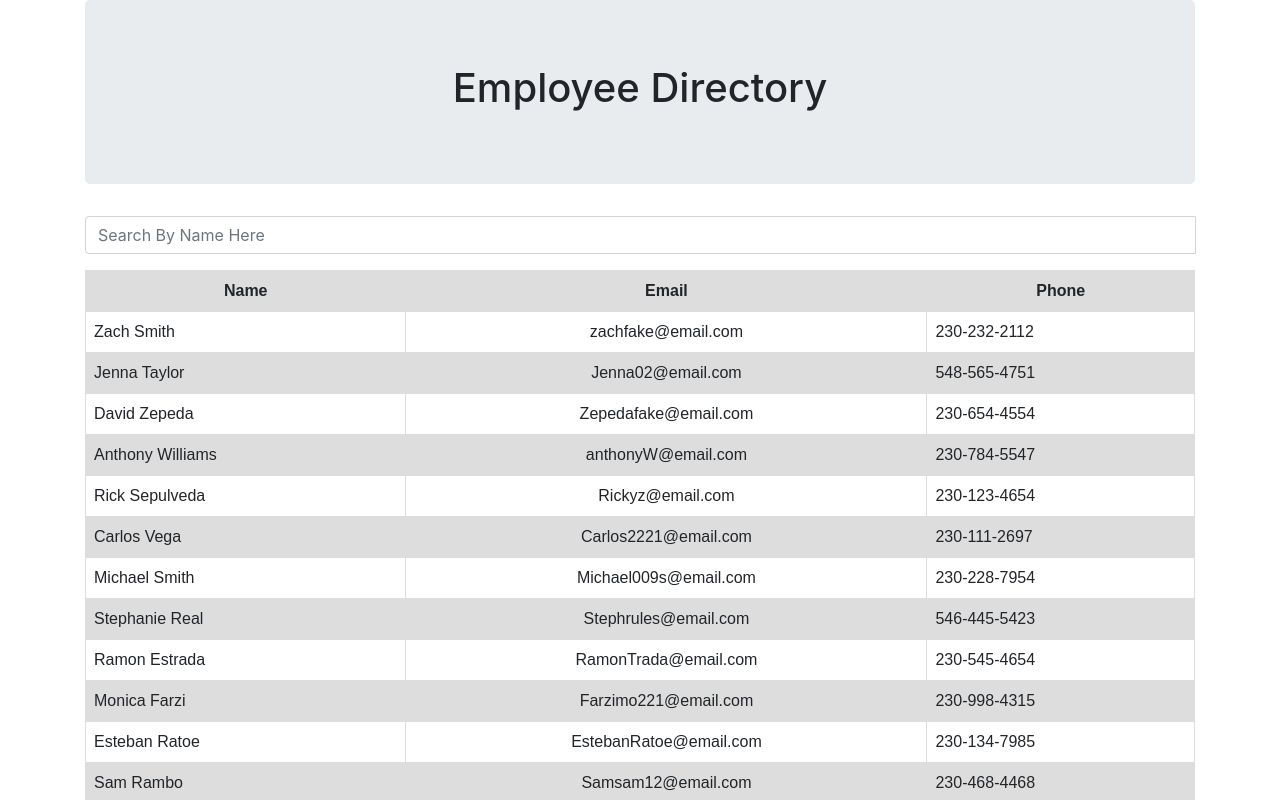
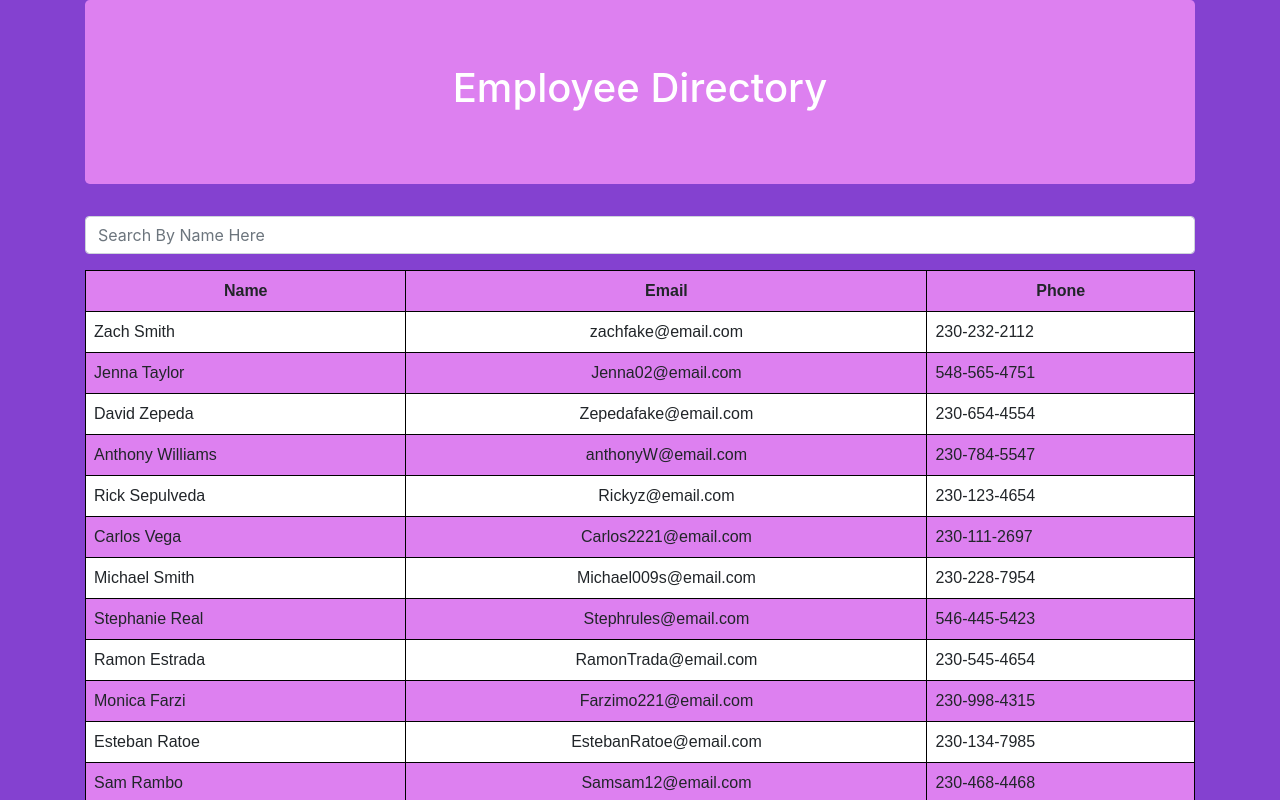
Before and after one commit to JesusFernandoRios/Employee-directory, a React (Create React App) app: page / in a window 1280 px wide. Shown: the top 800 px of the page. Built offline with nearby package versions, Linux system fonts and the light colour scheme.

Commit message:
added css styling to project

```diff
--- a/src/App.js
+++ b/src/App.js
@@ -8,13 +8,6 @@ function App() {
   const [employee , setEmployee] = useState(employees)
   const [search, setSearch] = useState('')
   const [filter, setFilter] = useState(employee)
-  // filtered employee
-
-
-  useEffect(() => {
-
-  })
-
 
   return (
     <div className="container">
--- a/src/components/searchbar.jsx
+++ b/src/components/searchbar.jsx
@@ -12,7 +12,7 @@ function Search ({setSearch, search,employee,setEmployee, setFilter}) {
         setSearch(searchTerm)
 
         setFilter(employee.filter(res =>
-            res.name.includes(searchTerm)))
+            res.name.toLowerCase().includes(searchTerm)))
     }
 
     return(
@@ -25,9 +25,6 @@ function Search ({setSearch, search,employee,setEmployee, setFilter}) {
                 onChange={updateSearchHandler}
                 value={search}
                 />
-                <div className="input-group-append">
-                    <span>{search}</span>
-                </div>
             </div>
         </section>
     )
--- a/src/components/style/content.css
+++ b/src/components/style/content.css
@@ -1,3 +1,12 @@
+body {
+  background-color: #8441d0;
+}
+
+.jumbotron {
+  background-color: rgb(221, 128, 240);
+  color: white;
+}
+
 table {
     font-family: arial, sans-serif;
     border-collapse: collapse;
@@ -5,13 +14,17 @@ table {
   }
 
   td, th {
-    border: 1px solid #dddddd;
+    border: 1px solid black;
 
     padding: 8px;
   }
 
+  tr:nth-child(even) {
+    background-color: white;
+  }
+
   tr:nth-child(odd) {
-    background-color: #dddddd;
+    background-color:rgb(221, 128, 240);
   }
 
 .center {
--- a/src/index.js
+++ b/src/index.js
@@ -2,6 +2,7 @@ import React from 'react';
 import ReactDOM from 'react-dom';
 import App from './App';
 import * as serviceWorker from './serviceWorker';
+import './components/style/content.css'
 
 ReactDOM.render(
   <React.StrictMode>
```
Also changed, not shown: src/components/content.jsx (+2 -8 lines).
